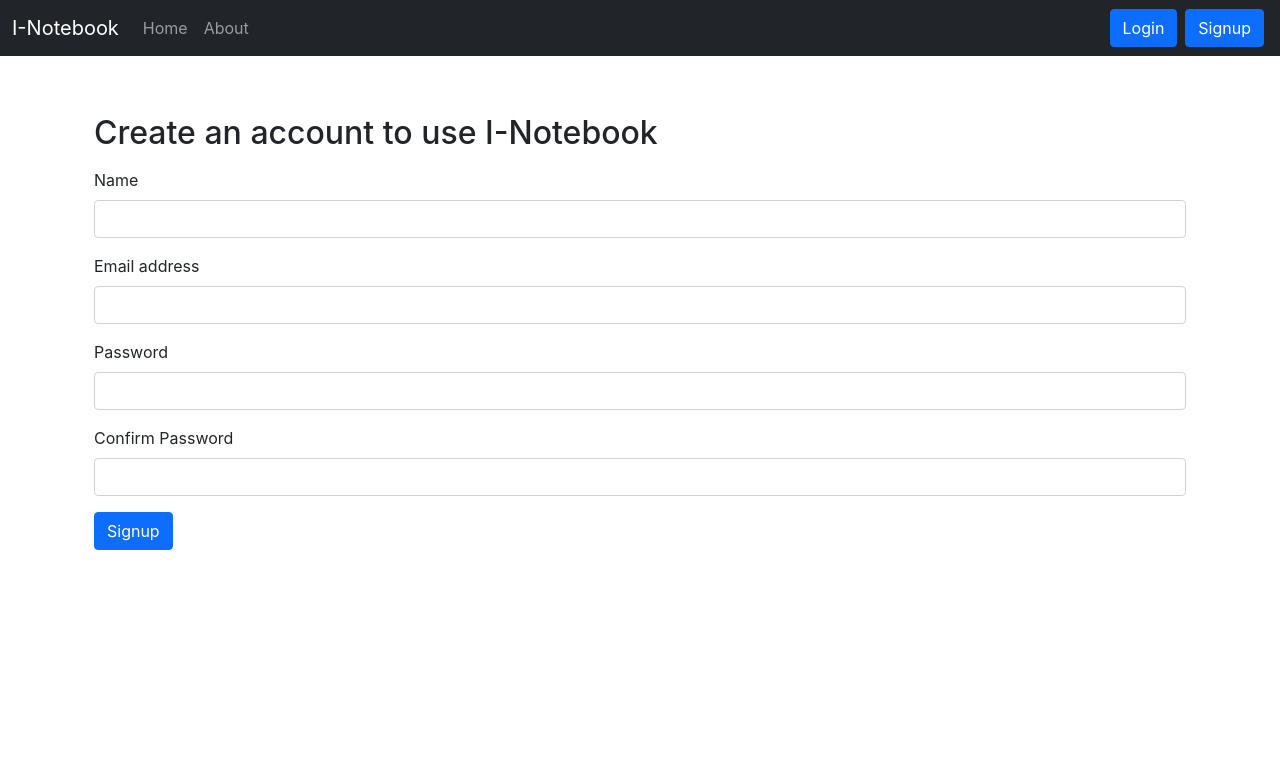
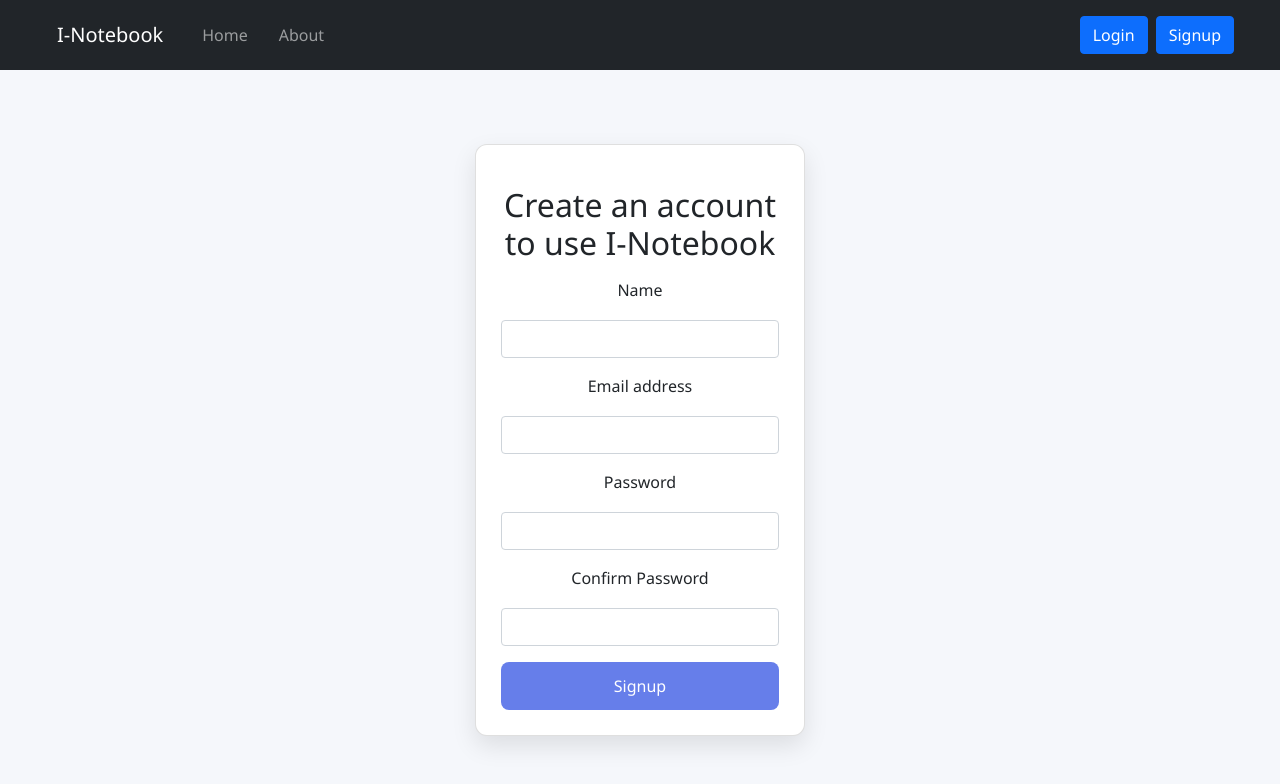
Before and after one commit to mayurvaghela407-hash/I-Notebook, a React (Create React App) app in the folder frontend/: page /Signup in a window 1280 px wide. Shown: the top 784 px of the page. Built offline with nearby package versions, Linux system fonts and the light colour scheme.

Commit message:
New css use

```diff
--- a/frontend/src/App.css
+++ b/frontend/src/App.css
@@ -1,38 +1,115 @@
-.App {
-  text-align: center;
+/* Reset */
+body {
+  margin: 0;
+  font-family: 'Segoe UI', sans-serif;
+  background: #f5f7fb;
 }
 
-.App-logo {
-  height: 40vmin;
-  pointer-events: none;
+/* Navbar */
+.navbar {
+  background: #667eea;
+  padding: 15px 30px;
+  color: white;
+  display: flex;
+  justify-content: space-between;
+  align-items: center;
 }
 
-@media (prefers-reduced-motion: no-preference) {
-  .App-logo {
-    animation: App-logo-spin infinite 20s linear;
+.navbar h2 {
+  margin: 0;
+}
+
+.navbar a {
+  color: white;
+  margin-left: 15px;
+  text-decoration: none;
+}
+
+/* Center wrapper */
+.wrapper {
+  display: flex;
+  justify-content: center;
+  align-items: center;
+  min-height: 80vh;
+  width: 100%;
+}
+
+/* Card */
+.card {
+  background: white;
+  padding: 30px;
+  border-radius: 12px;
+  width: 350px;
+  box-shadow: 0 10px 25px rgba(0, 0, 0, 0.1);
+  text-align: center;
+  margin: auto;
+}
+
+.signup-card {
+  width: 330px;
+  padding: 25px;
+}
+
+/* Inputs */
+input {
+  width: 100%;
+  padding: 12px;
+  margin: 10px 0;
+  border-radius: 8px;
+  border: 1px solid #ddd;
+}
+
+/* Form buttons (Login/Signup) */
+.form-btn {
+  width: 100%;
+  padding: 12px;
+  background: #667eea;
+  border: none;
+  color: white;
+  border-radius: 8px;
+  cursor: pointer;
+}
+
+.form-btn:hover {
+  background: #5a67d8;
+}
+
+/* Navbar button (Logout) */
+.nav-btn {
+  width: auto;
+  padding: 8px 15px;
+  background: white;
+  color: #667eea;
+  border: none;
+  border-radius: 6px;
+  cursor: pointer;
+  font-size: 14px;
+}
+
+.nav-btn:hover {
+  background: #f1f1f1;
+}
+
+button:hover {
+  background: #5a67d8;
+}
+
+/* Dashboard */
+.dashboard {
+  padding: 30px;
+}
+
+.note {
+  background: white;
+  padding: 15px;
+  margin: 10px 0;
+  border-radius: 10px;
+  box-shadow: 0 5px 10px rgba(0, 0, 0, 0.1);
+}
+
+/* Mobile */
+@media (max-width: 400px) {
+  .card {
+    width: 90%;
   }
 }
-
-.App-header {
-  background-color: #282c34;
-  min-height: 100vh;
-  display: flex;
-  flex-direction: column;
-  align-items: center;
-  justify-content: center;
-  font-size: calc(10px + 2vmin);
-  color: white;
-}
-
-.App-link {
-  color: #61dafb;
-}
-
-@keyframes App-logo-spin {
-  from {
-    transform: rotate(0deg);
-  }
-  to {
-    transform: rotate(360deg);
-  }
-}
--- a/frontend/src/Components/Addnote.js
+++ b/frontend/src/Components/Addnote.js
@@ -1,5 +1,6 @@
 import React, { useState, useContext } from 'react'
 import noteContext from '../context/notes/noteContext'
+import "../App.css"
 
 const Addnote = (props) => {
     const context = useContext(noteContext);
@@ -18,6 +19,7 @@ const Addnote = (props) => {
     }
 
     return (
+        <div className="dashboard">
             <div className="container my-3">
                 <h2>Add a Note</h2>
                 <form className='my-3'>
@@ -37,6 +39,7 @@ const Addnote = (props) => {
                     <button disabled={note.title.length < 5 || note.description.length < 5} type="submit" className="btn btn-primary" onClick={handleClick}>Add Note</button>
                 </form>
             </div>
+        </div>
     )
 }
 
--- a/frontend/src/Components/Login.js
+++ b/frontend/src/Components/Login.js
@@ -1,5 +1,7 @@
 import React, { useState } from 'react'
 import { useNavigate } from 'react-router-dom'
+import "../App.css"
+
 
 
 const Login = (props) => {
@@ -25,7 +27,7 @@ const Login = (props) => {
             navigate("/");
         }
 
-        else{
+        else {
             props.showAlert("Invaild credentials", "danger")
         }
     }
@@ -34,7 +36,9 @@ const Login = (props) => {
     }
 
     return (
-        <div className="mt-2">
+        <div className="wrapper">
+            <div className="card">
+                <div className="mt-1">
                     <h2 className="my-2">Login to continue to I-Notebook</h2>
                     <form onSubmit={handleSubmit}>
                         <div className="my-3">
@@ -45,8 +49,10 @@ const Login = (props) => {
                             <label htmlFor="password" className="form-label">Password</label>
                             <input type="password" className="form-control" value={credentials.password} onChange={onChange} name='password' id="password" />
                         </div>
-            <button type="submit" className="btn btn-primary">Login</button>
+                        <button type="submit" className="form-btn">Login</button>
                     </form>
+                </div>
+            </div>
         </div>
     )
 }
--- a/frontend/src/Components/Navbar.js
+++ b/frontend/src/Components/Navbar.js
@@ -1,5 +1,6 @@
 import React from 'react'
 import { Link, useLocation, useNavigate } from 'react-router-dom'
+import "../App.css"
 
 const Navbar = () => {
     let location = useLocation();
@@ -29,11 +30,11 @@ const Navbar = () => {
                     {!localStorage.getItem('token') ? <form className="d-flex">
                         <Link className="btn btn-primary mx-1" to="/Login" role="button">Login</Link>
                         <Link className="btn btn-primary mx-1" to="/Signup" role="button">Signup</Link>
-                    </form> : <button onClick={handleLogout} className="btn btn-primary">Logout</button>}
+                    </form> : <button onClick={handleLogout} className="nav-btn">Logout</button>}
                 </div>
             </div>
         </nav>
     )
 }
 
-export default Navbar
+export default Navbar;
--- a/frontend/src/Components/Signup.js
+++ b/frontend/src/Components/Signup.js
@@ -1,5 +1,6 @@
 import React, { useState } from 'react'
 import { useNavigate } from 'react-router-dom'
+import "../App.css"
 
 const Signup = (props) => {
   const [credentials, setcredentials] = useState({ name: "", email: "", password: "", cpassword: "" })
@@ -31,7 +32,9 @@ const Signup = (props) => {
     setcredentials({ ...credentials, [e.target.name]: e.target.value })
   }
   return (
-    <div className="container mt-2">
+    <div className="wrapper">
+      <div className="card signup-card">
+        <div className="mt-2">
           <h2 className="my-2">Create an account to use I-Notebook</h2>
           <form onSubmit={handleSubmit}>
             <div className="my-3">
@@ -50,8 +53,10 @@ const Signup = (props) => {
               <label htmlFor="cpassword" className="form-label">Confirm Password</label>
               <input type="password" className="form-control" value={credentials.cpassword} onChange={onChange} name='cpassword' id="cpassword" minLength={5} required />
             </div>
-        <button type="submit" className="btn btn-primary">Signup</button>
+            <button type="submit" className="form-btn">Signup</button>
           </form>
+        </div>
+      </div>
     </div>
   )
 }
```
Lines whose indentation alone changed are shown as unchanged.
